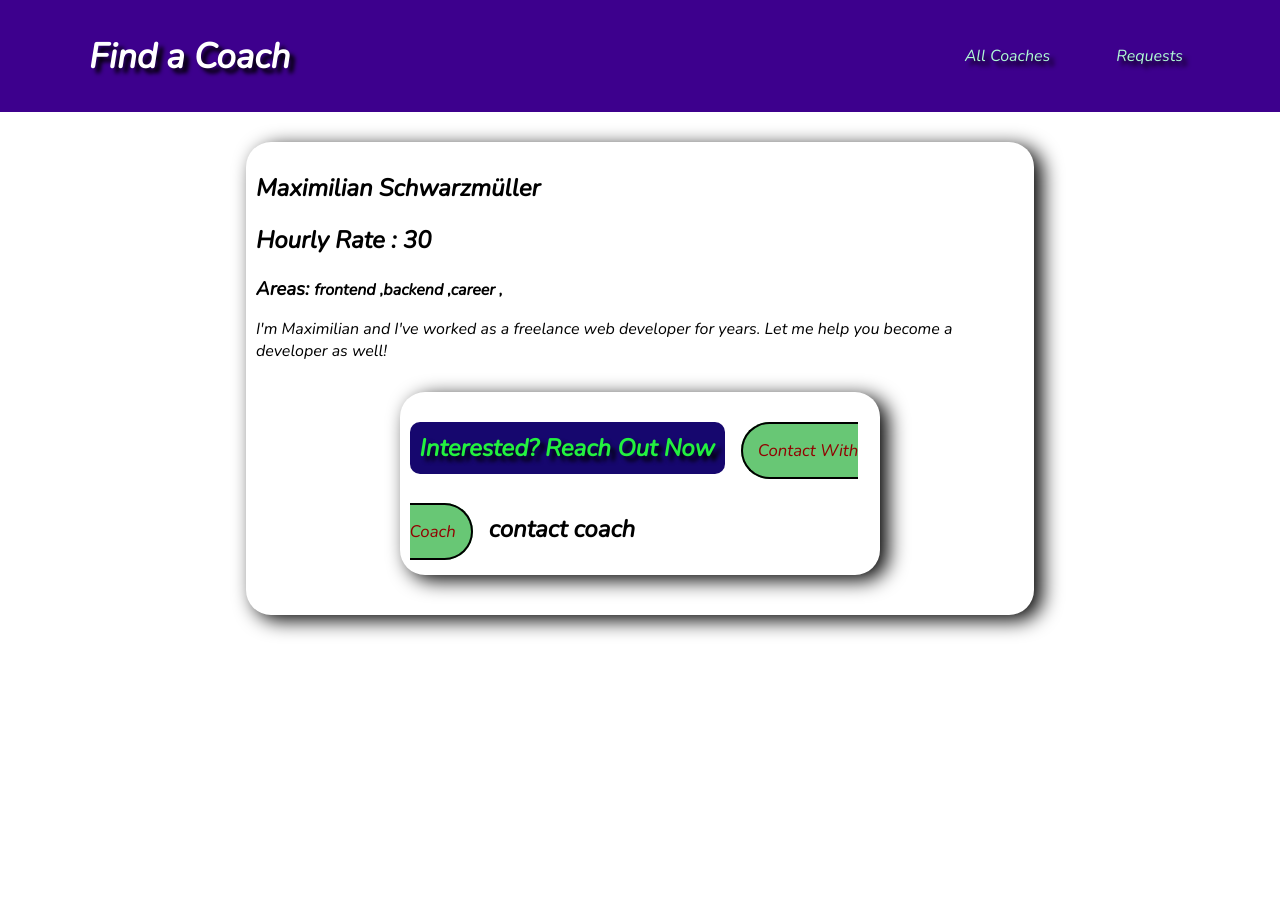
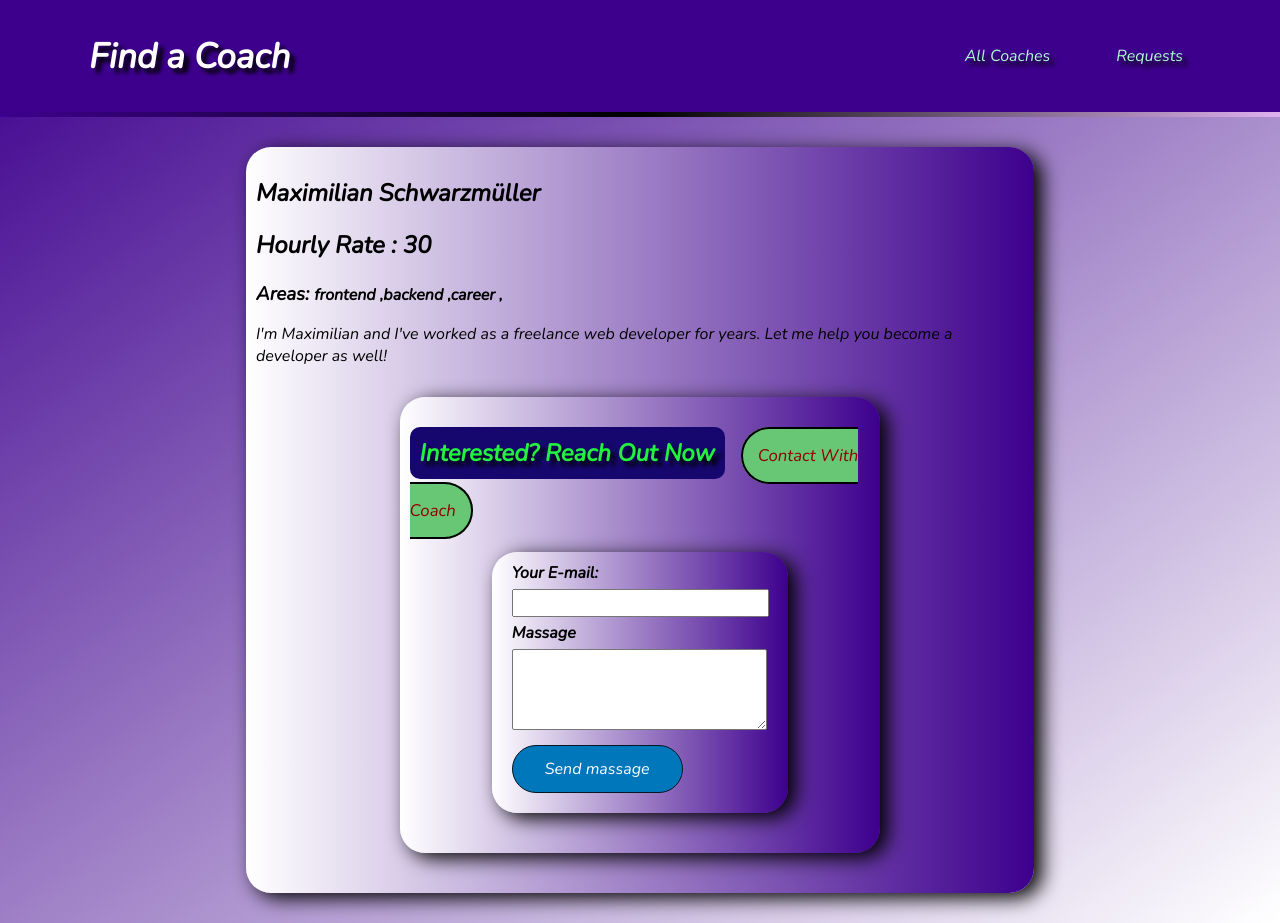
Before and after one commit to saeedalipanah/Coaches-firebase-Api, a Vue app: page /coaches/c1/contact in a window 1280 px wide. Before the commit the page ends 800 px from the top, so only its background shows below. Built offline with nearby package versions, Linux system fonts and the light colour scheme.

Commit message:
add contact coach form

```diff
--- a/src/App.vue
+++ b/src/App.vue
@@ -12,12 +12,20 @@ export default {
 };
 </script>
 
-<style>
+<style >
 @import url('https://fonts.googleapis.com/css2?family=Nunito:ital@1&display=swap');
 
 html {
   font-family: 'Nunito', sans-serif;
-  /* background-color: darkcyan; */
+background:linear-gradient(to right bottom,#3d008d,white);
+
+
+
+/* background: linear-gradient(#e66465, #9198e5); */
+/* background: linear-gradient(217deg, rgba(255,0,0,.8), rgba(255,0,0,0) 70.71%),
+            linear-gradient(127deg, rgba(0,255,0,.8), rgba(0,255,0,0) 70.71%),
+            linear-gradient(336deg, rgba(0,0,255,.8), rgba(0,0,255,0) 70.71%); */
+
 }
 
 body {
--- a/src/components/layout/TheHeader.vue
+++ b/src/components/layout/TheHeader.vue
@@ -8,6 +8,7 @@
       </ul>
     </nav>
   </header>
+  <div class="linear"></div>
 </template>
 <style scoped>
 header {
@@ -17,6 +18,13 @@ header {
   display: flex;
   justify-content: center;
   align-items: center;
+  /* border-bottom: 2px solid black; */
+}
+.linear{
+  width:100%;
+  height: 5px;
+  margin: auto;
+  background: linear-gradient(to right,#3d008d,black,#ddb1ee);
 }
 
 header a {
--- a/src/components/ui/BaseCard.vue
+++ b/src/components/ui/BaseCard.vue
@@ -11,5 +11,8 @@ div{
     padding: 10px;
     margin: 30px auto;
     max-width: 60%;
+    /* background : linear-gradient(ro right, red,white) */
+background:linear-gradient(to right,white , #3d008d);
+
 }
 </style>
--- a/src/pages/coaches/CoachRegistration.vue
+++ b/src/pages/coaches/CoachRegistration.vue
@@ -199,6 +199,7 @@ div {
 .invalid p {
   /* color: red; */
   margin: 0px 10px;
+  font-size: 0.85rem;
 }
 .desc.invalid textarea {
   border-color: red;
--- a/src/pages/coaches/CoachesList.vue
+++ b/src/pages/coaches/CoachesList.vue
@@ -51,6 +51,7 @@ export default {
 };
 </script>
 <style scoped>
+
 div {
   padding: 20px;
   /* background-color: cornflowerblue; */
--- a/src/pages/requests/ContactCoach.vue
+++ b/src/pages/requests/ContactCoach.vue
@@ -1,3 +1,123 @@
 <template>
-    <h1>contact coach</h1>
+  <base-card>
+    <form @submit.prevent="submitForm">
+      <div :class="{ invalid: email.isValid === false }">
+        <label for="email">Your E-mail:</label>
+        <input
+          type="email"
+          name="email"
+          id="email"
+          v-model.trim="email.value"
+          @blur="clearValidity(email)"
+        />
+        <p v-if="email.isValid === false">E-mail must not be empty</p>
+      </div>
+      <div :class="{ invalid: !massage.isValid }">
+        <label for="massage">Massage</label>
+        <textarea
+          name="massage"
+          id="massage"
+          cols="30"
+          rows="5"
+          v-model.trim="massage.value"
+          @blur="clearValidity(massage)"
+        ></textarea>
+        <p v-if="massage.isValid === false">Massage must not be empty</p>
+      </div>
+      <div>
+        <button>Send massage</button>
+      </div>
+    </form>
+  </base-card>
 </template>
+
+<script>
+export default {
+  data() {
+    return {
+      email: {
+        value: '',
+        isValid: true
+      },
+      massage: {
+        value: '',
+        isValid: true
+      },
+      formIsValid: true
+    };
+  },
+  methods: {
+    clearValidity(input) {
+      input.isValid = true;
+    },
+    validateForm() {
+      this.formIsValid = true;
+      if (this.email.value === '') {
+        this.email.isValid = false;
+        this.formIsValid = false;
+      }
+      if (this.massage.value === '') {
+        this.massage.isValid = false;
+        this.formIsValid = false;
+      }
+    },
+    submitForm() {
+      this.validateForm();
+      if (this.formIsValid === false) {
+        return;
+      }
+      console.log('email:' + this.email.value);
+      console.log('massage:' + this.massage.value);
+    }
+  }
+};
+</script>
+
+<style scoped>
+label {
+  font-weight: bold;
+  margin: 5px 10px;
+}
+input {
+  width: 90%;
+  height: 22px;
+  margin: 5px 10px;
+
+  display: block;
+}
+textarea {
+  width: 90%;
+  margin: 5px 10px;
+  border-radius: 2px;
+  display: block;
+}
+button {
+  font-family: inherit;
+  font-size: inherit;
+  margin: 10px;
+  border: 1px solid #041722;
+  background-color: #0076bb;
+  color: white;
+  cursor: pointer;
+  padding: 0.75rem 2rem;
+  border-radius: 30px;
+}
+button:hover,
+button:active {
+  border-color: #002350;
+  background-color: #002350;
+}
+.invalid input {
+  border-color: red;
+}
+.invalid label {
+  color: red;
+}
+.invalid textarea {
+  border-color: red;
+}
+.invalid p {
+  margin: 5px 10px;
+  font-size: 12px;
+}
+</style>
--- a/src/pages/requests/RequestsReceived.vue
+++ b/src/pages/requests/RequestsReceived.vue
@@ -1,9 +1,27 @@
 <template>
+<div class="linear"></div>
 <base-card>
-    <h1>req received</h1>
-    <h1>req received</h1>
-    <h1>req received</h1>
-    <h1>req received</h1>
-    <h1>req received</h1>
+
+<h1>hhhhhhhhhhh</h1>
+<h1>hhhhhhhhhhh</h1>
+<h1>hhhhhhhhhhh</h1>
+<h1>hhhhhhhhhhh</h1>
+<h1>hhhhhhhhhhh</h1>
+<h1>hhhhhhhhhhh</h1>
+<h1>hhhhhhhhhhh</h1>
+
 </base-card>
 </template>
+
+<style scoped>
+
+
+.linear{
+    width: 90%;
+    height: 7px;
+    margin: 30px;
+
+
+background:linear-gradient(to right,white , #000000,rgb(255, 255, 255));
+}
+</style>
```
